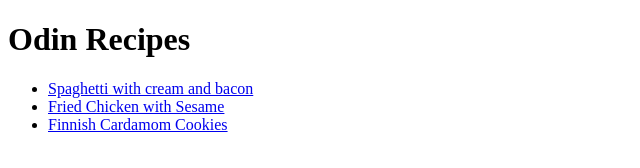
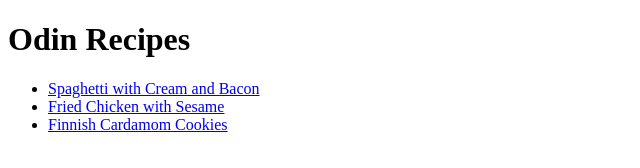
Before and after one commit to churrundo/Odin-Recipes, a plain HTML site: page index.html in a window 1280 px wide. Shown: the full height of the page, 0-640 px from the left. Drawn offline with Linux system fonts and the light colour scheme.

Commit message:
capitalize spaghetti link properly

```diff
--- a/index.html
+++ b/index.html
@@ -6,7 +6,7 @@
     <body><h1>Odin Recipes</h1>
         <ul>
 
-            <li><a href="recipes/spaghetti-w-cream.html">Spaghetti with cream and bacon</a></li>
+            <li><a href="recipes/spaghetti-w-cream.html">Spaghetti with Cream and Bacon</a></li>
 
             <li><a href="recipes/fried-chicken-w-sesame.html">Fried Chicken with Sesame</a></li>
 
```
